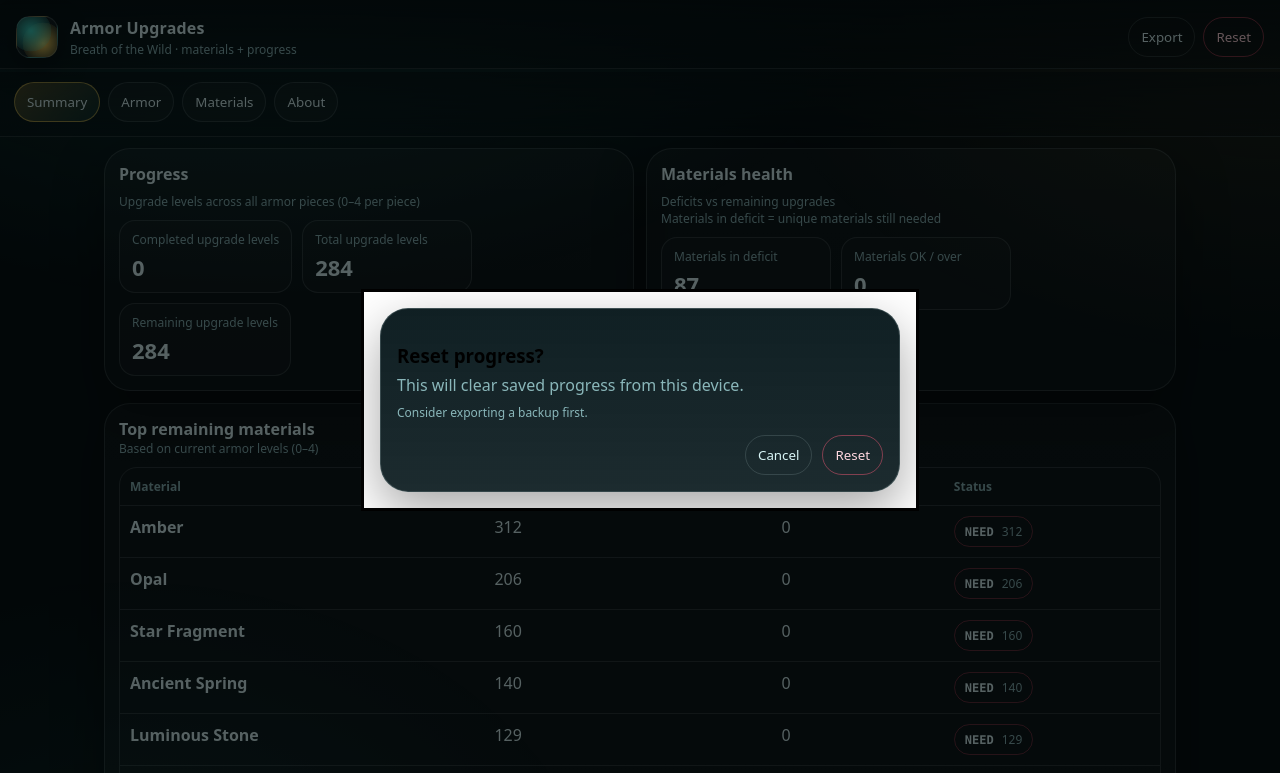
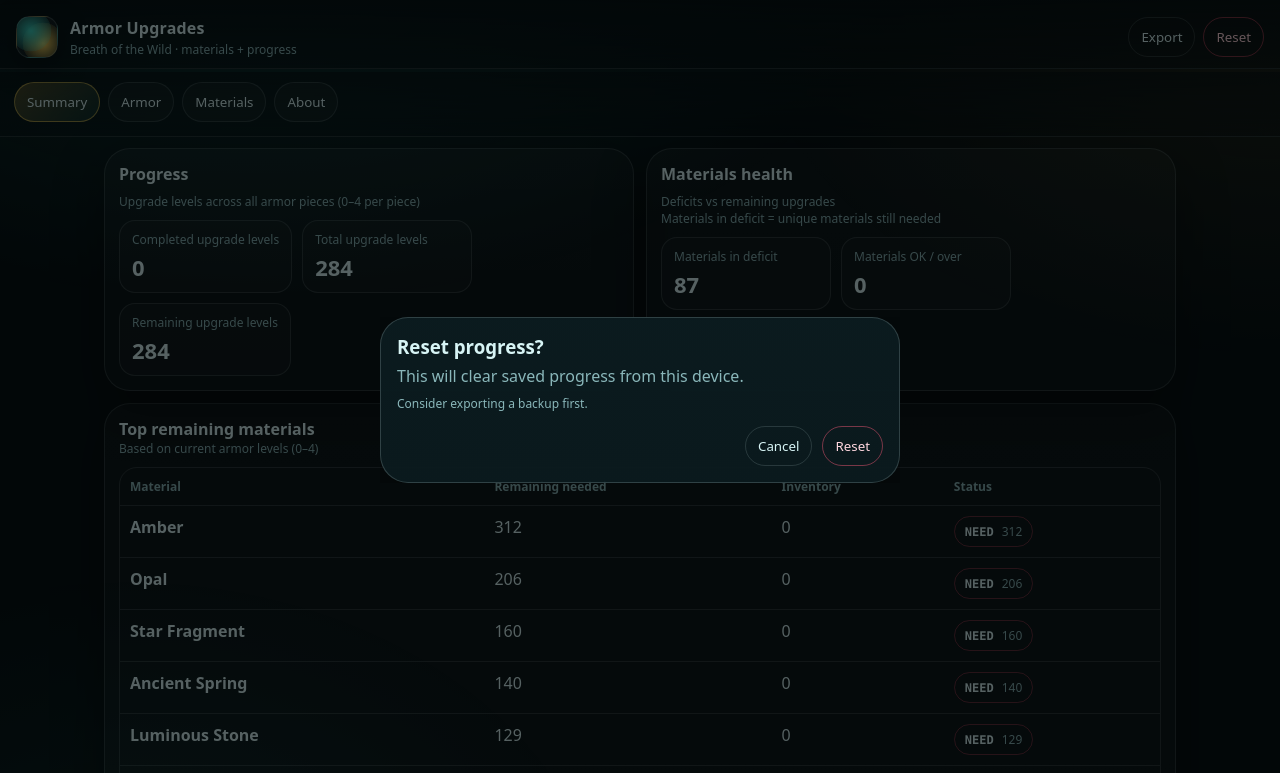
Before and after one commit to kabaka/botw-armor-tracker, a website with bundled scripts: page index.html in a window 1280 px wide. Both pictures are taken after a click on the button "Reset". Shown: the top 773 px of the page. Built offline with nearby package versions, Linux system fonts and the light colour scheme.

Commit message:
fix: adjust reset modal styling

```diff
--- a/index.html
+++ b/index.html
@@ -40,7 +40,7 @@
 
   <dialog id="resetDialog" class="modal" aria-labelledby="resetTitle">
     <div class="modal-card">
-      <h3 id="resetTitle" style="margin-bottom:6px">Reset progress?</h3>
+      <h3 id="resetTitle">Reset progress?</h3>
       <p class="muted" style="margin:0">This will clear saved progress from this device.</p>
       <div class="tiny muted reset-hint">Consider exporting a backup first.</div>
       <div class="modal-actions">
--- a/styles.css
+++ b/styles.css
@@ -314,6 +314,12 @@ button.danger:hover{border-color:rgba(255,92,122,.9)}
 .badge.bad{border-color:rgba(255,92,122,.35)}
 .badge span{color:var(--muted); font-family:var(--sans); font-size:12px}
 
+.modal{
+  border:none;
+  padding:0;
+  background:transparent;
+  color:var(--text);
+}
 .modal::backdrop{background:rgba(0,0,0,.6)}
 .modal-card{
   width:min(520px, calc(100vw - 26px));
@@ -322,6 +328,10 @@ button.danger:hover{border-color:rgba(255,92,122,.9)}
   border-radius:28px;
   padding:16px;
   box-shadow: var(--shadow);
+}
+.modal-card h3{
+  margin:0 0 6px;
+  color:var(--text);
 }
 .modal-actions{
   display:flex;
```
